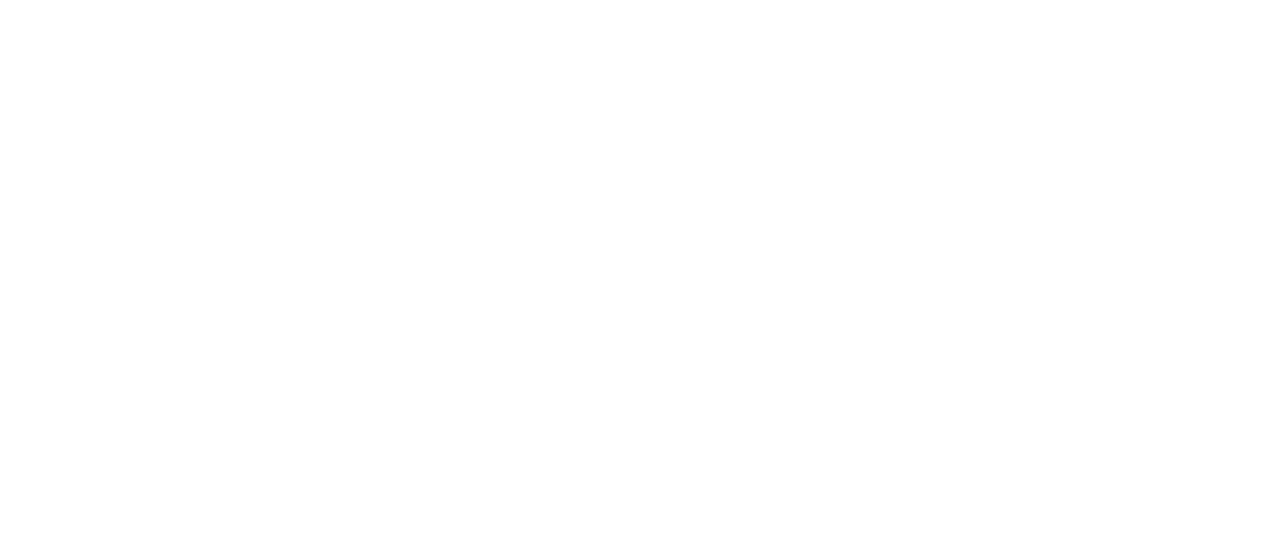
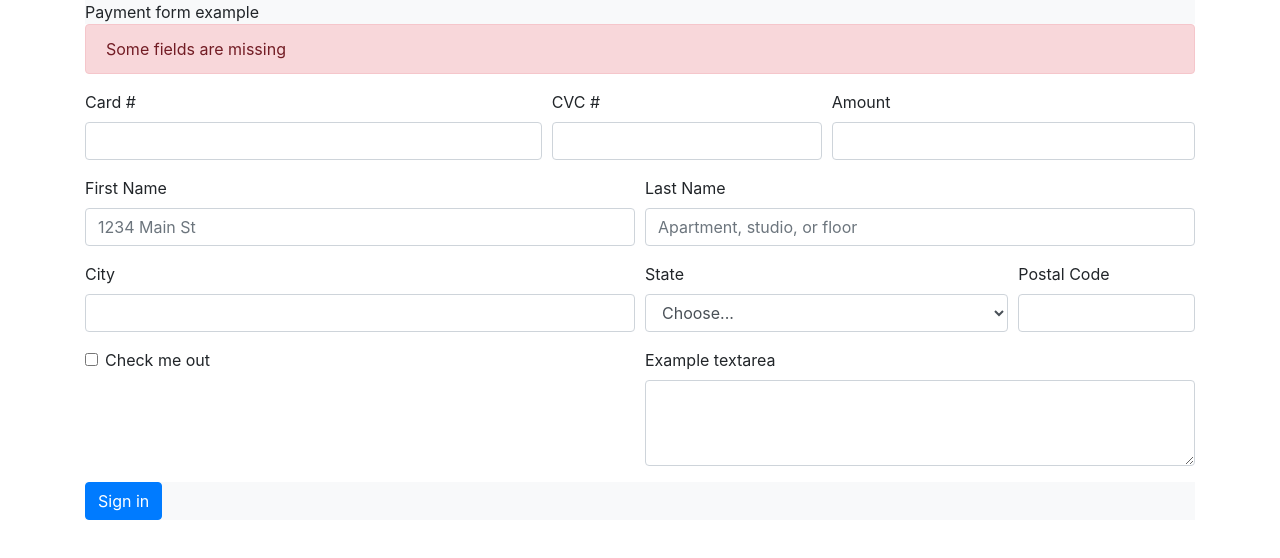
Before and after one commit to Diego-EC/html5-form, a plain HTML site: page index.html in a window 1280 px wide. Drawn offline with nearby package versions, Linux system fonts and the light colour scheme.

Commit message:
saving progress

```diff
--- a/index.html
+++ b/index.html
@@ -4,8 +4,84 @@
     <meta charset="UTF-8">
     <meta name="viewport" content="width=device-width, initial-scale=1.0">
     <title>Document</title>
+    <link rel="stylesheet" href="https://stackpath.bootstrapcdn.com/bootstrap/4.5.2/css/bootstrap.min.css" integrity="sha384-JcKb8q3iqJ61gNV9KGb8thSsNjpSL0n8PARn9HuZOnIxN0hoP+VmmDGMN5t9UJ0Z" crossorigin="anonymous">
+    <link rel="stylesheet" type="text/css" href="styles.css">
 </head>
 <body>
+    <div class="container">
+        <form>
+            <div class="bg-light">Payment form example</div>
 
+            <div class="alert alert-danger" role="alert">
+                Some fields are missing
+            </div>
+
+            <div class="form-row">
+                <div class="form-group col-md-5">
+                    <label for="inputEmail4">Card #</label>
+                    <input type="email" class="form-control" id="inputEmail4">
+                </div>
+                <div class="form-group col-md-3">
+                    <label for="inputPassword4">CVC #</label>
+                    <input type="password" class="form-control" id="inputPassword4">
+                </div>
+                <div class="form-group col-md-4">
+                    <label for="inputPassword4">Amount</label>
+                    <input type="password" class="form-control" id="inputPassword4">
+                </div>
+            </div>
+            <div class="form-row">
+                <div class="form-group col-md-6">
+                    <label for="inputAddress">First Name</label>
+                    <input type="text" class="form-control" id="inputAddress" placeholder="1234 Main St">
+                </div>
+                <div class="form-group col-md-6">
+                    <label for="inputAddress2">Last Name</label>
+                    <input type="text" class="form-control" id="inputAddress2" placeholder="Apartment, studio, or floor">
+                </div>
+            </div>
+            <div class="form-row">
+                <div class="form-group col-md-6">
+                    <label for="inputCity">City</label>
+                    <input type="text" class="form-control" id="inputCity">
+                </div>
+                <div class="form-group col-md-4">
+                    <label for="inputState">State</label>
+                    <select id="inputState" class="form-control">
+                        <option selected>Choose...</option>
+                        <option>...</option>
+                    </select>
+                </div>
+                <div class="form-group col-md-2">
+                    <label for="inputZip">Postal Code</label>
+                    <input type="text" class="form-control" id="inputZip">
+                </div>
+            </div>
+            <div class="form-row">
+                <div class="form-group col-md-6">
+                    <div class="form-check">
+                        <input class="form-check-input" type="checkbox" id="gridCheck">
+                        <label class="form-check-label" for="gridCheck">
+                            Check me out
+                        </label>
+                    </div>
+                </div>
+                <div class="form-group col-md-6">
+                    <div class="">
+                        <label for="exampleFormControlTextarea1">Example textarea</label>
+                        <textarea class="form-control" id="exampleFormControlTextarea1" rows="3"></textarea>
+                    </div>
+                </div>
+            </div>
+            <div class="bg-light">
+                <button type="submit" class="btn btn-primary">Sign in</button>
+            </div>
+        </form>
+    </div>
+
+        <!-- jQuery first, then Popper.js, then Bootstrap JS -->
+    <script src="https://code.jquery.com/jquery-3.5.1.slim.min.js" integrity="sha384-DfXdz2htPH0lsSSs5nCTpuj/zy4C+OGpamoFVy38MVBnE+IbbVYUew+OrCXaRkfj" crossorigin="anonymous"></script>
+    <script src="https://cdn.jsdelivr.net/npm/popper.js@1.16.1/dist/umd/popper.min.js" integrity="sha384-9/reFTGAW83EW2RDu2S0VKaIzap3H66lZH81PoYlFhbGU+6BZp6G7niu735Sk7lN" crossorigin="anonymous"></script>
+    <script src="https://stackpath.bootstrapcdn.com/bootstrap/4.5.2/js/bootstrap.min.js" integrity="sha384-B4gt1jrGC7Jh4AgTPSdUtOBvfO8shuf57BaghqFfPlYxofvL8/KUEfYiJOMMV+rV" crossorigin="anonymous"></script>
 </body>
 </html>
--- /dev/null
+++ b/styles.css
@@ -0,0 +1,8 @@
+div{
+    border: 1px solid balck;
+}
+
+textarea
+{
+  width:100%;
+}
```
Also changed, not shown: documentation.txt (added), scr/img/template.png (added).
